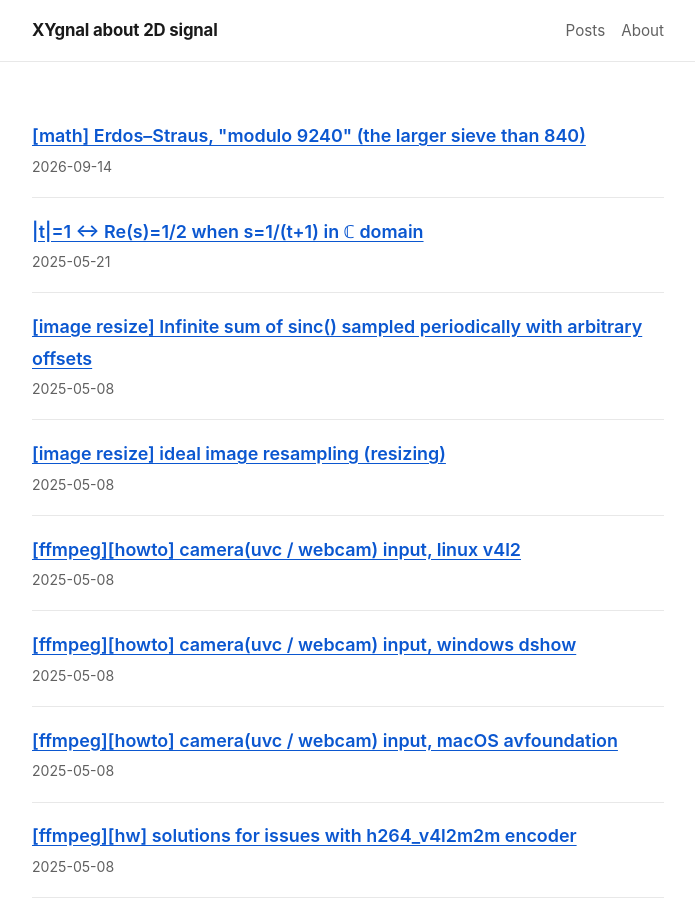
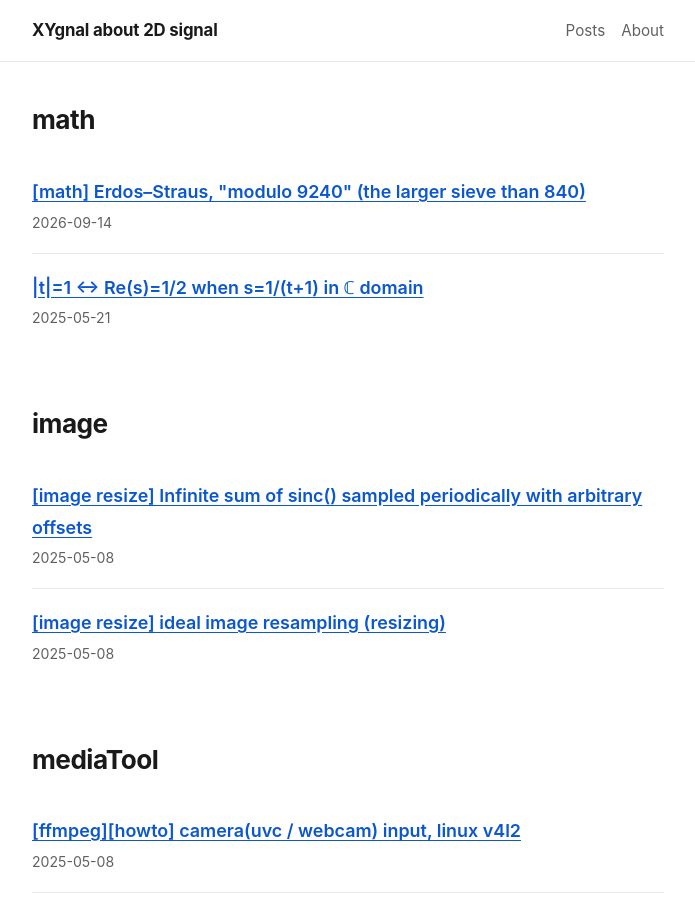
Before and after one commit to xygnal/xygnal.github.io, a Jekyll site: the page built from index.md, in a window 1280 px wide and 900 px high. Shown: the whole window, without its empty margins (292-987 px from the left). Built offline with Jekyll 4.4.1, drawn with Linux system fonts in a browser that asks for light colours.

Commit message:
Group homepage post list by directory

```diff
--- a/index.md
+++ b/index.md
@@ -3,11 +3,15 @@ layout: default
 title: Home
 ---
 
+{% assign groups = "math,image,mediaTool" | split: "," %}
+{% for g in groups %}
+<h2>{{ g }}</h2>
 <ul class="post-list">
-  {% for post in site.posts %}
+  {% for post in site.categories[g] %}
   <li>
     <a href="{{ post.url | relative_url }}">{{ post.title }}</a>
     <time datetime="{{ post.date | date_to_xmlschema }}">{{ post.date | date: "%Y-%m-%d" }}</time>
   </li>
   {% endfor %}
 </ul>
+{% endfor %}
```
